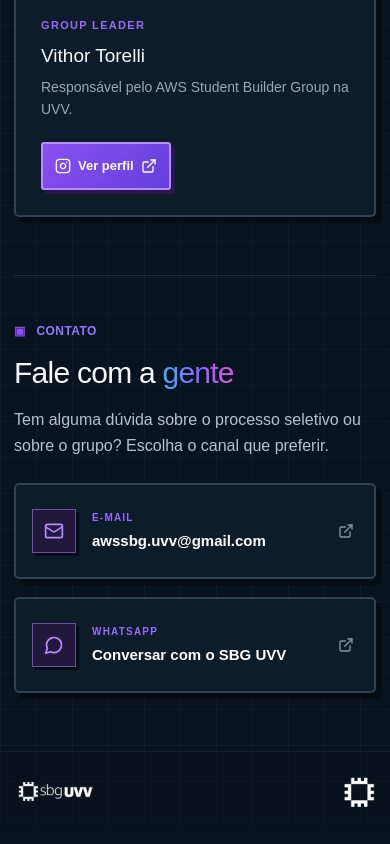
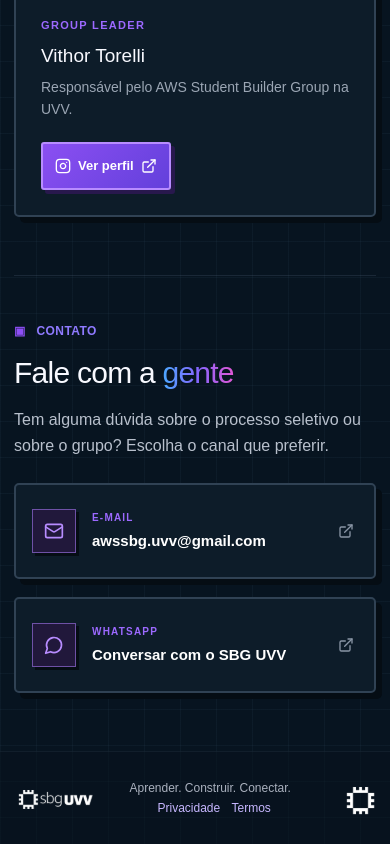
Before and after one commit to viithorr/awssbg-onboarding, a Next.js app: page / in a window 390 px wide. Shown: the part 2531-3375 px from the top of the page. Built offline with nearby package versions, Linux system fonts and the light colour scheme; no server answers; the database is empty; a web font is replaced by a local one.

Commit message:
Add site favicon and improve mobile footer

```diff
--- a/app/globals.css
+++ b/app/globals.css
@@ -173,8 +173,9 @@
   .summary-main p { font-size: 14px; }
   .calendar-icon { width: 62px; height: 58px; border-width: 6px; border-top-width: 9px; }
   .summary-item { padding: 8px 0; }
-  .footer-inner { height: 75px; }
-  .footer-inner > p { display: none; }
+  .footer-inner { height: auto; min-height: 92px; gap: 14px; padding: 16px 0; }
+  .footer-inner > p { margin: 0; font-size: 12px; line-height: 1.7; text-align: center; }
+  .footer-inner > p a { margin-left: 8px; }
 }
 
 .legal-page { min-height: 100vh; padding: 48px 20px; background: linear-gradient(rgba(86,121,151,.08) 1px, transparent 1px), linear-gradient(90deg, rgba(86,121,151,.08) 1px, transparent 1px), #071420; background-size: 40px 40px; }
--- a/app/layout.tsx
+++ b/app/layout.tsx
@@ -4,6 +4,10 @@
 export const metadata: Metadata = {
   title: "Onboarding Individual | sbgUVV",
   description: "Agendamento do onboarding do Processo Seletivo Core Team 2026/2027.",
+  icons: {
+    icon: [{ url: "/faviconsbg.svg", type: "image/svg+xml" }],
+    shortcut: "/faviconsbg.svg",
+  },
 };
 
 export default function RootLayout({ children }: Readonly<{ children: React.ReactNode }>) {
```
Also changed, not shown: public/faviconsbg.svg (added).
